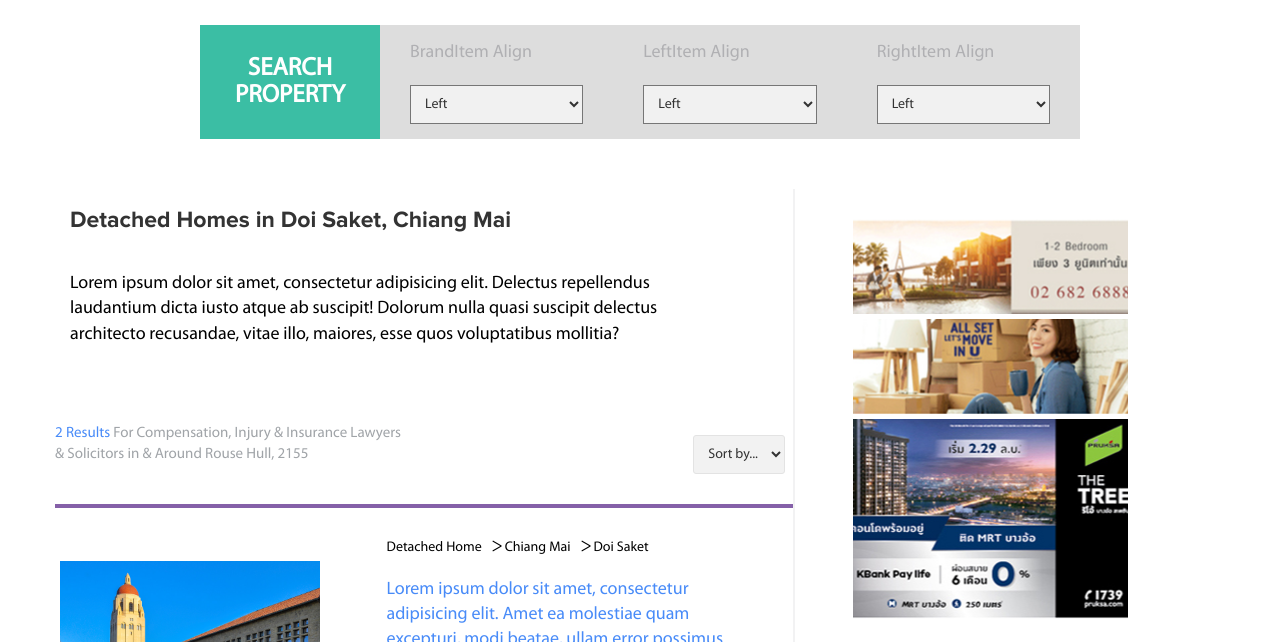
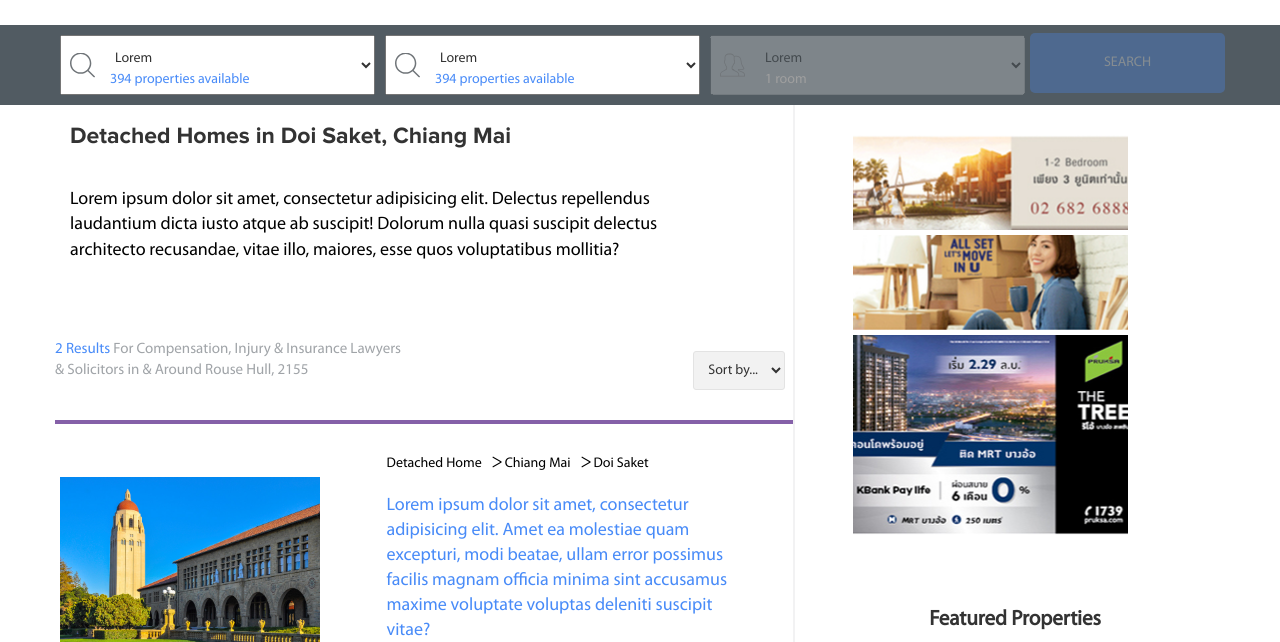
Before and after one commit to MishaChernov/lannanow-bootstrap, a website: page src/searchresults.html in a window 1280 px wide. Shown: the part 158-800 px from the top of the page. Drawn offline with nearby package versions, Linux system fonts and the light colour scheme; files that its build step writes are made by us from their sources; files whose address does not match are found by name; a web font is replaced by a local one.

Commit message:
Search v2

```diff
--- a/src/assets/js/main-js.js
+++ b/src/assets/js/main-js.js
@@ -24,20 +24,30 @@ $(function functionName() {
     }
   });
 
-  $( ".search__btn" ).click(function() {
-    window.open("searchresults.html");
-  });
-
   var searchBtn = $(".search__btn");
 
   $('.search__select').change(function() {
     if ($(this).val() == "Chiang Mai") {
       $('.search__select--second').removeAttr('disabled');
     }
+    else if ($(this).val() != "Chiang Mai"){
+        $('.search__select--second').attr( 'disabled', 'true' );
+    }
   });
   $('.search__select--second').change(function() {
     if ($(this).val() == "Doi Saket") {
       searchBtn.removeAttr('disabled');
+      $( ".search__btn" ).click(function() {
+        window.open("searchresults.html");
+      });
+    }
+    else if ($(this).val() != "Doi Saket"){
+      searchBtn.attr( 'disabled', 'true' );
+
+      $( ".search__btn" ).click(function() {
+        event.preventDefault();
+        alert('pizdec');
+      });
     }
   });
 
--- a/src/sass/blocks/search.scss
+++ b/src/sass/blocks/search.scss
@@ -89,8 +89,6 @@
   height: 60px;
   box-sizing: border-box;
   width: 100%;
-
-  @include hover-effects;
 }
 
 .search__select {
--- a/src/searchresults.html
+++ b/src/searchresults.html
@@ -172,36 +172,26 @@
       </div>
     </div>
 
-    <form class="search-result" action="/">
-      <div class="search-result__wrapper">
-        <input class="search-result__btn  col-md-3" type="submit" value="search property" name="Search property">
-        <label class="search-result__label  search-result__label--select  col-md-3">
-          <span class="search-result__label-text">BrandItem Align</span>
-          <select class="search-result__select" required>
-            <option selected>Left</option>
-            <option>Lorem</option>
-            <option>Lorem</option>
-            <option>Lorem</option>
+    <form class="search" action="/">
+      <div class="search__wrapper  container">
+        <label class="search__label  search__label--select  col-md-2">
+          <select class="search__select  search__select--first" required>
+            <option class="search__option  lorem1">Lorem</option>
           </select>
         </label>
-        <label class="search-result__label  search-result__label--select  col-md-3">
-          <span class="search-result__label-text">LeftItem Align</span>
-          <select class="search-result__select" required>
-            <option selected>Left</option>
-            <option>Lorem</option>
-            <option>Lorem</option>
-            <option>Lorem</option>
+        <label class="search__label  search__label--select  col-md-2">
+          <select class="search__select" required>
+            <option class="search__option  ">Lorem1</option>
+            <option class="search__option" selected>Lorem</option>
           </select>
         </label>
-        <label class="search-result__label  search-result__label--select  col-md-3">
-          <span class="search-result__label-text">RightItem Align</span>
-          <select class="search-result__select" required>
-            <option selected>Left </option>
-            <option>Lorem</option>
-            <option>Lorem</option>
-            <option>Lorem</option>
+        <label class="search__label  search__label--select  col-md-2">
+          <select class="search__select  search__select--second" required disabled>
+            <option class="search__option  ">Lorem1</option>
+            <option class="search__option  search__option--lorem" selected>Lorem</option>
           </select>
         </label>
+        <input class="search__btn  col-md-2" type="submit" value="Search" name="search" disabled>
       </div>
     </form>
   </header>
```
Also changed, not shown: build/css/style-min.css, build/css/style.css, build/js/main-js.js, build/searchresults.html.
